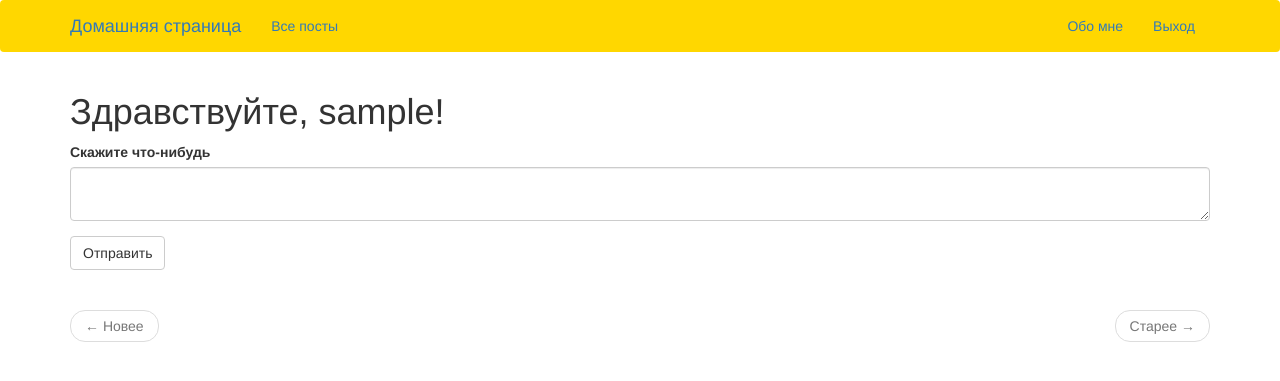
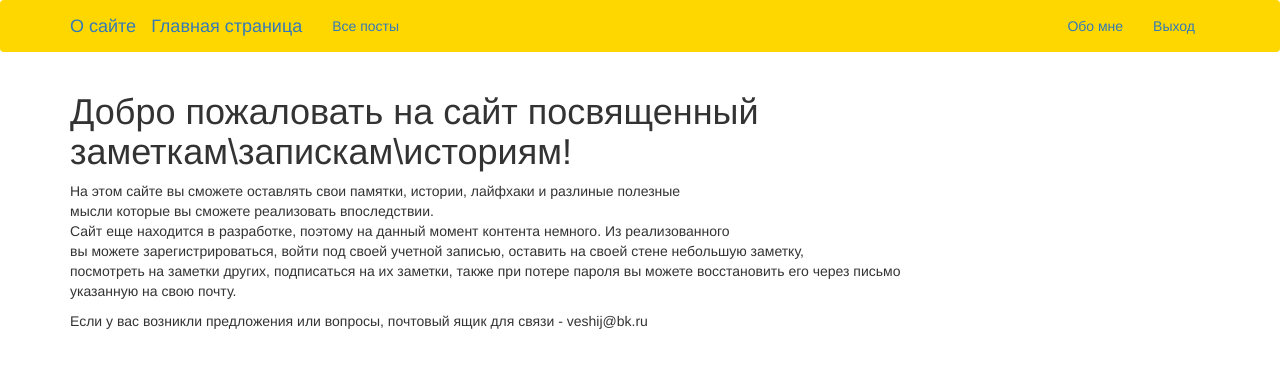
Before and after one commit to MrVeshij/Microblog, a Flask app: page / in a window 1280 px wide. Shown: the top 381 px of the page. Run offline with Flask 2, Linux system fonts and the light colour scheme; the visitor is signed in with stand-in values (Sample User, id 1); data comes from the database, SQL or seed files in the repository; both versions use the stored data as it was after the commit; data that the repository does not hold is empty; some libraries are stand-ins or nearby versions.

Commit message:
add about page

```diff
--- a/app/main/routes.py
+++ b/app/main/routes.py
@@ -16,6 +16,11 @@ def before_request():
 
 
 @bp.route('/', methods=['GET', 'POST'])
+def about_site():
+    return render_template('about_site.html', title='О сайте')
+
+
+@bp.route('/', methods=['GET', 'POST'])
 @bp.route('/index', methods=['GET', 'POST'])
 @login_required
 def index():
@@ -25,15 +30,15 @@ def index():
         db.session.add(post)
         db.session.commit()
         flash('Ваш пост был опубликован!')
-        return redirect(url_for('main.index'))
+        return redirect(url_for('index'))
     page = request.args.get('page', 1, type=int)
     posts = current_user.followed_posts().paginate(
             page, current_app.config['POSTS_PER_PAGE'], False)
-    next_url = url_for('main.index', page=posts.next_num) \
+    next_url = url_for('index', page=posts.next_num) \
             if posts.has_next else None
-    prev_url = url_for('main.index', page=posts.prev_num) \
+    prev_url = url_for('index', page=posts.prev_num) \
             if posts.has_prev else None
-    return render_template('index.html', title='Home', posts=posts.items, form=form, next_url=next_url, prev_url=prev_url)
+    return render_template('index.html', title='Главная страница', posts=posts.items, form=form, next_url=next_url, prev_url=prev_url)
 
 
 @bp.route('/user/<username>')
@@ -43,9 +48,9 @@ def user(username):
     page = request.args.get('page', 1, type=int)
     posts = user.posts.order_by(Post.timestamp.desc()).paginate(
             page, current_app.config['POSTS_PER_PAGE'], False)
-    next_url = url_for('main.user', username=user.username, page=posts.next_num) \
+    next_url = url_for('user', username=user.username, page=posts.next_num) \
             if posts.has_next else None
-    prev_url = url_for('main.user', username=user.username, page=posts.prev_num) \
+    prev_url = url_for('user', username=user.username, page=posts.prev_num) \
             if posts.has_prev else None
     return render_template('user.html', user=user, posts=posts.items, next_url=next_url, prev_url=prev_url)
 
@@ -59,11 +64,11 @@ def edit_profile():
         current_user.about_me = form.about_me.data
         db.session.commit()
         flash('Изменения были сохранены.')
-        return redirect(url_for('main.edit_profile'))
+        return redirect(url_for('edit_profile'))
     elif request.method == 'GET':
         form.username.data = current_user.username
         form.about_me.data = current_user.about_me
-    return render_template('edit_profile.html', title='Edit Profile', form=form)
+    return render_template('edit_profile.html', title='Изменить профиль', form=form)
 
 
 @bp.route('/follow/<username>')
@@ -72,14 +77,14 @@ def follow(username):
     user = User.query.filter_by(username=username).first()
     if user is None:
         flash('Пользователь {} не найден.'.format(username))
-        return redirect(url_for('main.index'))
+        return redirect(url_for('index'))
     if user == current_user:
         flash('Вы не можете следовать за собой!')
-        return redirect(url_for('main.user', username=username))
+        return redirect(url_for('user', username=username))
     current_user.follow(user)
     db.session.commit()
     flash('Вы следуете за {}!'.format(username))
-    return redirect(url_for('main.user', username=username))
+    return redirect(url_for('user', username=username))
 
 
 @bp.route('/unfollow/<username>')
@@ -88,14 +93,14 @@ def unfollow(username):
     user = User.query.filter_by(username=username).first()
     if user is None:
         flash('Пользователь {} не найден.'.format(username))
-        return redirect(url_for('main.index'))
+        return redirect(url_for('index'))
     if user == current_user:
         flash('Вы не можете отписаться от себя!')
-        return redirect(url_for('main.user', username=username))
+        return redirect(url_for('user', username=username))
     current_user.unfollow(user)
     db.session.commit()
     flash('Вы не следуете за {}.'.format(username))
-    return redirect(url_for('main.user', username=username))
+    return redirect(url_for('user', username=username))
 
 
 @bp.route('/explore')
@@ -104,8 +109,8 @@ def explore():
     page = request.args.get('page', 1, type=int)
     posts = Post.query.order_by(Post.timestamp.desc()).paginate(
             page, current_app.config['POSTS_PER_PAGE'], False)
-    next_url = url_for('main.explore', page=posts.next_num) \
+    next_url = url_for('explore', page=posts.next_num) \
             if posts.has_next else None
-    prev_url = url_for('main.explore', page=posts.prev_num) \
+    prev_url = url_for('explore', page=posts.prev_num) \
             if posts.has_prev else None
     return render_template('index.html', title='Explore', posts=posts.items, next_url=next_url, prev_url=prev_url)
--- /dev/null
+++ b/app/templates/about_site.html
@@ -0,0 +1,12 @@
+{% extends "base.html" %}
+
+{% block app_content %}
+    <h1>Добро пожаловать на сайт посвященный заметкам\запискам\историям!</h1>
+    На этом сайте вы сможете оставлять свои памятки, истории, лайфхаки и разлиные полезные <br>
+    мысли которые вы сможете реализовать впоследствии.
+    <p>Сайт еще находится в разработке, поэтому на данный момент контента немного. Из реализованного<br>
+        вы можете зарегистрироваться, войти под своей учетной записью, оставить на своей стене небольшую заметку,<br>
+        посмотреть на заметки других, подписаться на их заметки, также при потере пароля вы можете восстановить его через письмо<br>
+        указанную на свою почту.</p>
+    <p> Если у вас возникли предложения или вопросы, почтовый ящик для связи - veshij@bk.ru</p>
+{% endblock %}
--- a/app/templates/base.html
+++ b/app/templates/base.html
@@ -21,7 +21,8 @@
                     <span class="icon-bar"></span>
                     <span class="icon-bar"></span>
                 </button>
-                <a class="navbar-brand" href="{{ url_for('main.index') }}">Домашняя страница</a>
+                <a class="navbar-brand" href="{{ url_for('main.about_site') }}">О сайте</a>
+                <a class="navbar-brand" href="{{ url_for('main.index') }}">Главная страница</a>
             </div>
             <div class="collapse navbar-collapse" id="bs-example-navbar-collapse-1">
                 <ul class="nav navbar-nav">
```
Also changed, not shown: app.db, 1 other file.
